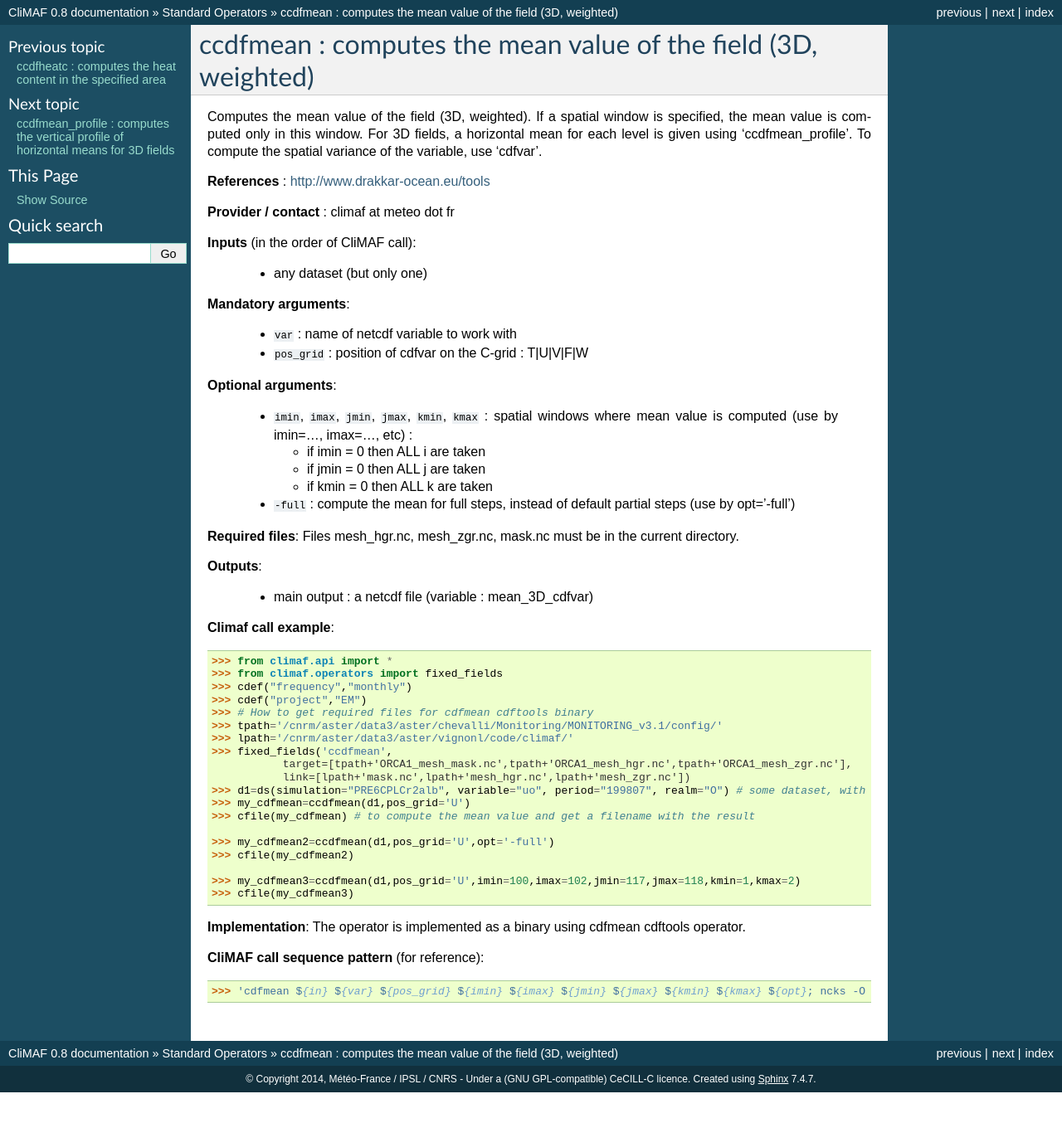
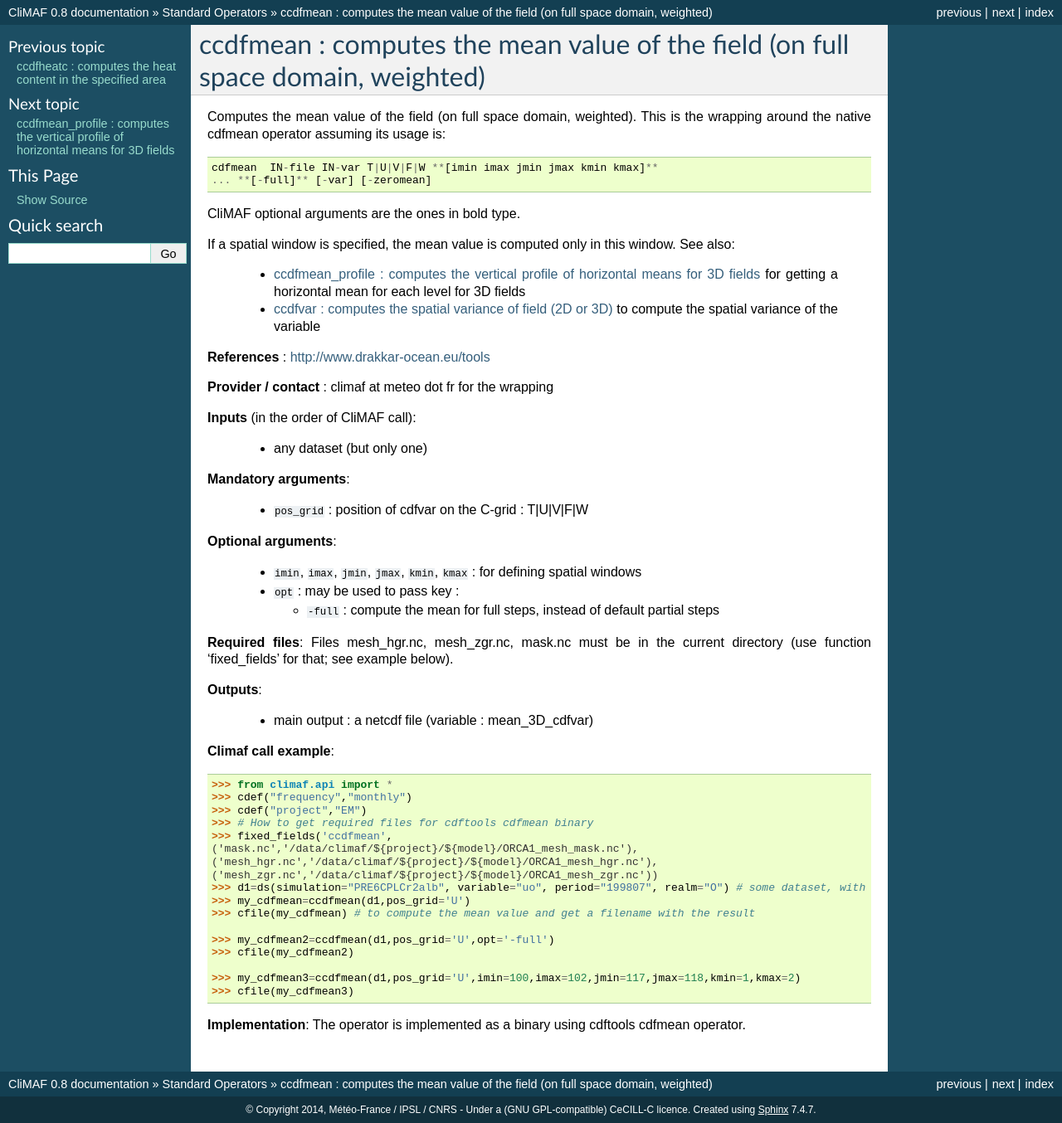
Before and after one commit to rigoudyg/climaf, a Sphinx documentation site: the page built from doc/scripts/ccdfmean.rst, in a window 1280 px wide. Shown: the whole page at 83% size. Built offline with Sphinx 7.4.7, drawn with Linux system fonts in a browser that asks for light colours; before the commit the page ends 1317 px from its top, so only the background shows below that.

```diff
--- a/doc/scripts/ccdfmean.rst
+++ b/doc/scripts/ccdfmean.rst
@@ -1,15 +1,25 @@
-ccdfmean : computes the mean value of the field (3D, weighted)
---------------------------------------------------------------
+ccdfmean : computes the mean value of the field (on full space domain, weighted)
+--------------------------------------------------------------------------------
 
-Computes the mean value of the field (3D, weighted). If a spatial
-window is specified, the mean value is computed only in this
-window. For 3D fields, a horizontal mean for each level is given using
-'ccdfmean_profile'.
-To compute the spatial variance of the variable, use 'cdfvar'.
+Computes the mean value of the field (on full space domain,
+weighted). This is the wrapping around the native cdfmean operator
+assuming its usage is::
+
+ cdfmean  IN-file IN-var T|U|V|F|W **[imin imax jmin jmax kmin kmax]**
+ ... **[-full]** [-var] [-zeromean]
+
+CliMAF optional arguments are the ones in bold type.
+
+If a spatial window is specified, the mean value is computed only in this
+window. See also:
+
+  - :doc:`ccdfmean_profile` for getting a horizontal mean
+    for each level for 3D fields
+  - :doc:`ccdfvar` to compute the spatial variance of the variable
 
 **References** : http://www.drakkar-ocean.eu/tools
 
-**Provider / contact** : climaf at meteo dot fr
+**Provider / contact** : climaf at meteo dot fr for the wrapping
 
 **Inputs** (in the order of CliMAF call):
 
@@ -17,23 +27,21 @@ To compute the spatial variance of the variable, use 'cdfvar'.
 
 **Mandatory arguments**:
 
-  - ``var`` : name of netcdf variable to work with
   - ``pos_grid`` : position of cdfvar on the C-grid : T|U|V|F|W
 
 **Optional arguments**:
 
-  - ``imin``, ``imax``, ``jmin``, ``jmax``,  ``kmin``, ``kmax`` :
-    spatial windows where mean value is computed (use by imin=...,
-    imax=..., etc) :
+  - ``imin``, ``imax``, ``jmin``, ``jmax``,  ``kmin``, ``kmax`` : for
+    defining spatial windows
 
-    - if imin = 0 then ALL i are taken
-    - if jmin = 0 then ALL j are taken
-    - if kmin = 0 then ALL k are taken
-  - ``-full`` : compute the mean for full steps, instead of default
-    partial steps (use by opt='-full')
+  - ``opt`` : may be used to pass key :
+
+    - ``-full`` : compute the mean for full steps, instead of default
+      partial steps
 
 **Required files**: Files mesh_hgr.nc, mesh_zgr.nc, mask.nc must be in
-the current directory.
+the current directory (use function 'fixed_fields' for that; see
+example below).
 
 **Outputs**:
 
@@ -42,15 +50,13 @@ the current directory.
 **Climaf call example**::
 
   >>> from climaf.api import *
-  >>> from climaf.operators import fixed_fields
   >>> cdef("frequency","monthly")
   >>> cdef("project","EM")
-  >>> # How to get required files for cdfmean cdftools binary
-  >>> tpath='/cnrm/aster/data3/aster/chevalli/Monitoring/MONITORING_v3.1/config/'
-  >>> lpath='/cnrm/aster/data3/aster/vignonl/code/climaf/'
+  >>> # How to get required files for cdftools cdfmean binary
   >>> fixed_fields('ccdfmean',
-             target=[tpath+'ORCA1_mesh_mask.nc',tpath+'ORCA1_mesh_hgr.nc',tpath+'ORCA1_mesh_zgr.nc'],
-             link=[lpath+'mask.nc',lpath+'mesh_hgr.nc',lpath+'mesh_zgr.nc'])
+  ('mask.nc','/data/climaf/${project}/${model}/ORCA1_mesh_mask.nc'),
+  ('mesh_hgr.nc','/data/climaf/${project}/${model}/ORCA1_mesh_hgr.nc'),
+  ('mesh_zgr.nc','/data/climaf/${project}/${model}/ORCA1_mesh_zgr.nc'))
   >>> d1=ds(simulation="PRE6CPLCr2alb", variable="uo", period="199807", realm="O") # some dataset, with whatever variable
   >>> my_cdfmean=ccdfmean(d1,pos_grid='U')
   >>> cfile(my_cdfmean) # to compute the mean value and get a filename with the result
@@ -62,8 +68,4 @@ the current directory.
   >>> cfile(my_cdfmean3)
 
 **Implementation**: The operator is implemented as a binary using
-cdfmean cdftools operator.
-
-**CliMAF call sequence pattern** (for reference)::
-
-  >>> 'cdfmean ${in} ${var} ${pos_grid} ${imin} ${imax} ${jmin} ${jmax} ${kmin} ${kmax} ${opt}; ncks -O -x -v mean_${var} cdfmean.nc ${out}; rm -f cdfmean.nc cdfmean.txt'
+cdftools cdfmean operator.
--- a/doc/std_operators.rst
+++ b/doc/std_operators.rst
@@ -31,7 +31,7 @@ Documented operators as of today :
  - example for two outputs :
     - :doc:`scripts/mean_and_std`
 
- - CDFTools operators:
+ - CDFTools operators; we wrap some operators using similar names:
     - :doc:`scripts/ccdfmean`
     - :doc:`scripts/ccdfmean_profile`
     - :doc:`scripts/ccdfvar`
```
Also changed, not shown: 7 other files.
